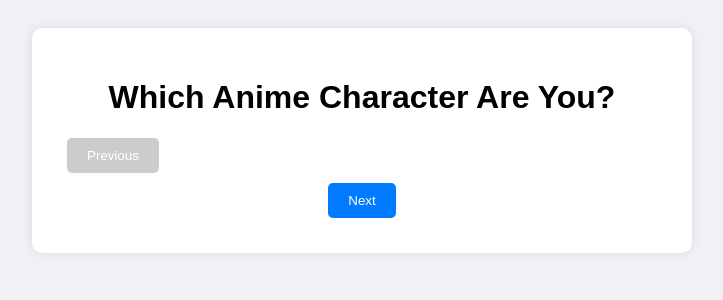
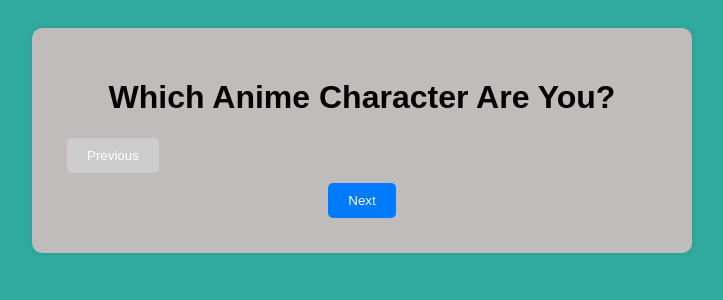
Before and after one commit to AnisHerdev/Anime_Guesser, a Flask app: template templates/quiz.html in a window 1280 px wide. Shown: the top 300 px of the page, without its empty margins (278-1001 px from the left). Run offline with Flask 3, Linux system fonts and the light colour scheme; the template is opened without the code that fills it, so the values that code supplies are empty.

Commit message:
Added colors to the website

```diff
--- a/static/style.css
+++ b/static/style.css
@@ -1,13 +1,13 @@
 body {
     font-family: Arial, sans-serif;
-    background: #f0f0f5;
+    background: rgb(49, 171, 159);
     padding: 20px;
 }
 
 .container {
     max-width: 600px;
     margin: auto;
-    background: white;
+    background: rgb(193, 188, 188);
     padding: 30px;
     border-radius: 10px;
     box-shadow: 0 0 10px rgba(0,0,0,0.1);
```
Also changed, not shown: 1 other file.
